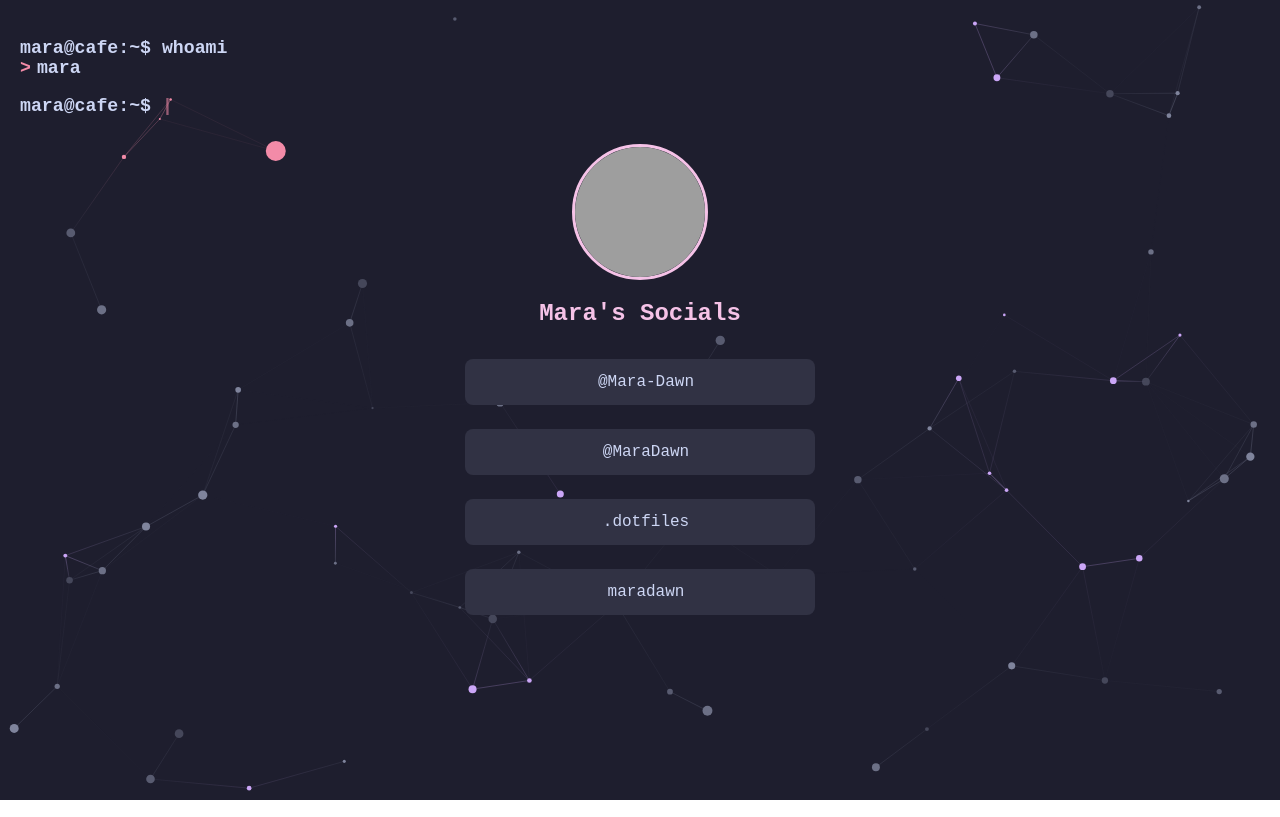
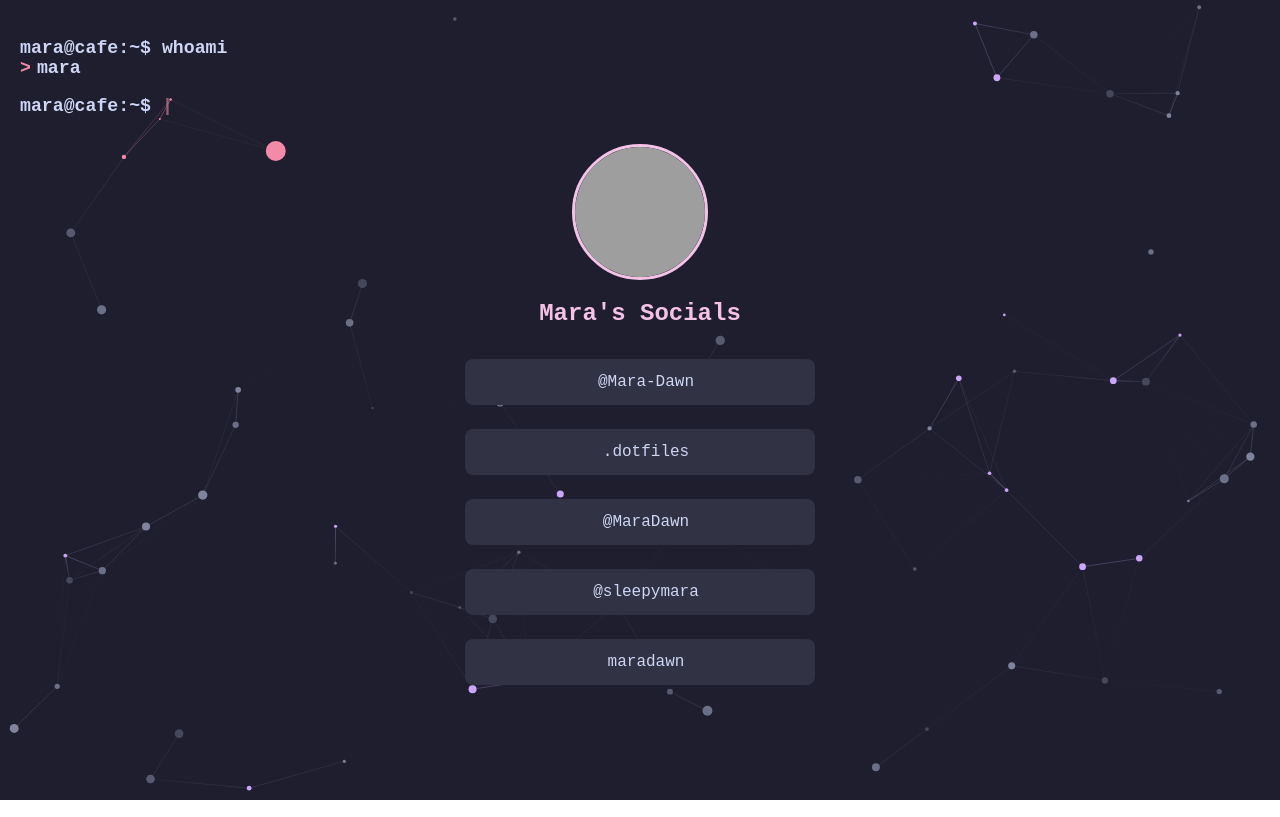
Before and after one commit to Mara-Dawn/mara-linktree, a Vue app: page / in a window 1280 px wide. Built offline with nearby package versions, Linux system fonts and the light colour scheme; grey boxes are pictures that could not be loaded; a web font is replaced by a local one.

Commit message:
feat: added bluesky link

```diff
--- a/src/App.vue
+++ b/src/App.vue
@@ -29,8 +29,9 @@ export default {
             discordIcon: 'nf nf-fa-discord',
             links: [
                 { url: 'https://github.com/Mara-Dawn', icon: 'nf nf-dev-github', account: '@Mara-Dawn' },
+                { url: 'https://github.com/Mara-Dawn/dotfiles', icon: 'nf nf-md-arch', account: '.dotfiles' },
                 { url: 'https://www.youtube.com/@MaraDawn', icon: 'nf nf-fa-youtube', account: '@MaraDawn' },
-                { url: 'https://github.com/Mara-Dawn/dotfiles', icon: 'nf nf-md-arch', account: '.dotfiles' },
+                { url: 'https://bsky.app/profile/sleepymara.bsky.social', icon: 'nf nf-fae-butterfly', account: '@sleepymara' },
             ],
         }
     },
```
